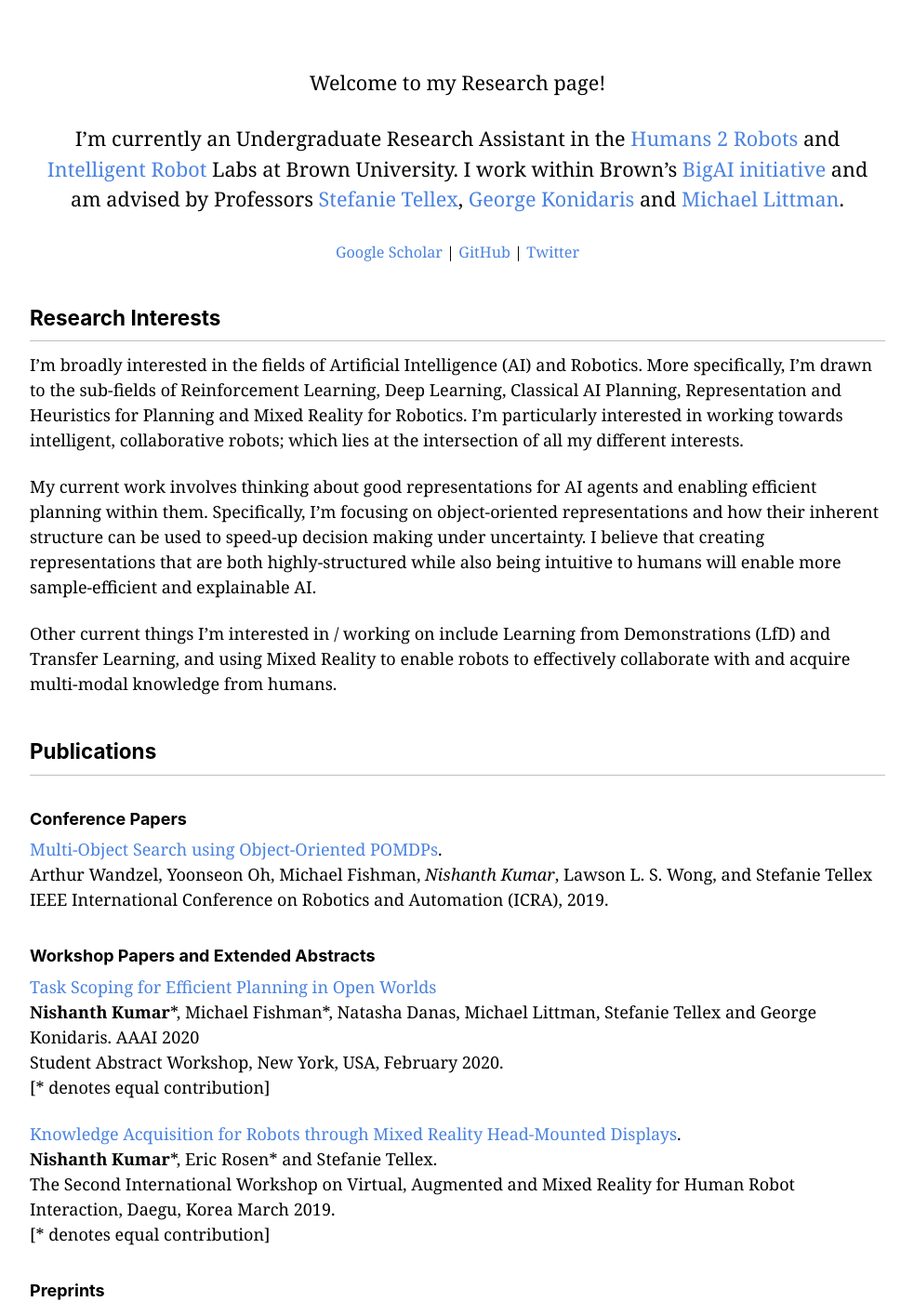
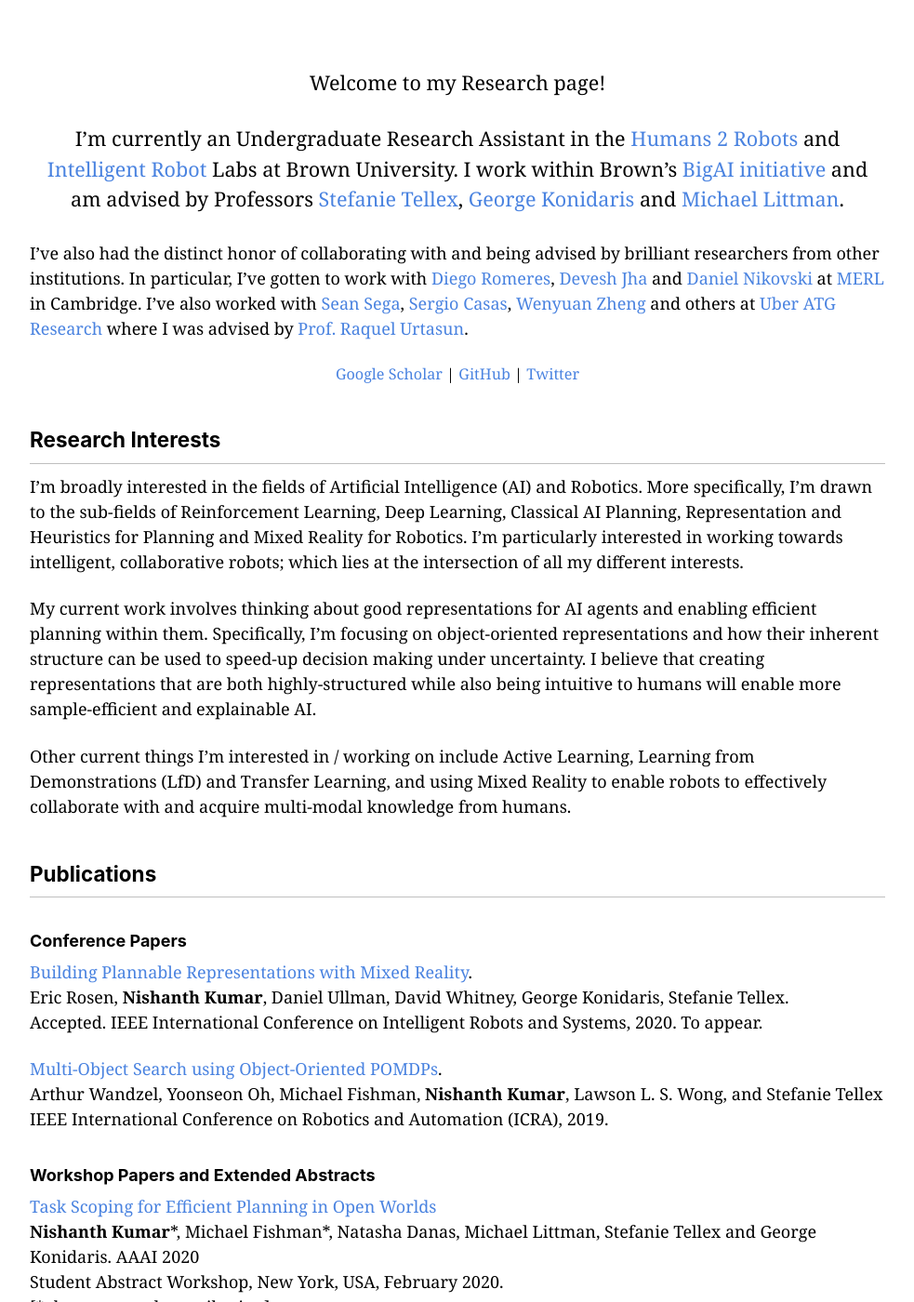
Before and after one commit to NishanthJKumar/NishanthJKumar.github.io, a Jekyll site: the page built from _pages/research.md, in a window 1280 px wide and 1400 px high, scrolled down 402 px. Shown: the whole window at 93% size, without its empty margins (148-1131 px from the left). Built offline with Jekyll 4.4.1, drawn with Linux system fonts in a browser that asks for light colours; cached includes are drawn as plain includes; nearby versions of some CDN libraries; some of the changed text lies outside the part shown.

Commit message:
Updated research page with IRoS paper!

```diff
--- a/_pages/research.md
+++ b/_pages/research.md
@@ -13,6 +13,8 @@
 I’m currently an Undergraduate Research Assistant in the [Humans 2 Robots](https://h2r.cs.brown.edu/) and [Intelligent Robot](http://irl.cs.brown.edu/) Labs at Brown University. I work within Brown’s [BigAI initiative](http://bigai.cs.brown.edu/) and am advised by Professors [Stefanie Tellex](https://cs.brown.edu/people/stellex/), [George Konidaris](http://cs.brown.edu/people/gdk/) and [Michael Littman](http://cs.brown.edu/~mlittman/).
 {: style="text-align: center;font-size: 120%"}
 
+I've also had the distinct honor of collaborating with and being advised by brilliant researchers from other institutions. In particular, I've gotten to work with [Diego Romeres](https://www.merl.com/people/romeres), [Devesh Jha](https://www.merl.com/people/jha) and [Daniel Nikovski](https://www.merl.com/people/nikovski) at [MERL](https://www.merl.com/research/) in Cambridge. I've also worked with [Sean Sega](https://www.uber.com/us/en/atg/research-and-development/researchers/sean-segal/), [Sergio Casas](https://www.uber.com/us/en/atg/research-and-development/researchers/sergio-casas/), [Wenyuan Zheng](https://www.uber.com/us/en/atg/research-and-development/researchers/wenyuan-zeng/) and others at [Uber ATG Research](https://www.uber.com/us/en/atg/research-and-development/) where I was advised by [Prof. Raquel Urtasun](http://www.cs.toronto.edu/~urtasun/).
+
 [Google Scholar](https://scholar.google.com/citations?user=FE512o4AAAAJ&hl=en) \| [GitHub](https://github.com/NishanthJKumar) \| [Twitter](https://twitter.com/nishanthkumar23)
 {: style="text-align: center;font-size: 90%"}
 
@@ -21,12 +23,16 @@
 
 My current work involves thinking about good representations for AI agents and enabling efficient planning within them. Specifically, I’m focusing on object-oriented representations and how their inherent structure can be used to speed-up decision making under uncertainty. I believe that creating representations that are both highly-structured while also being intuitive to humans will enable more sample-efficient and explainable AI.
 
-Other current things I’m interested in / working on include Learning from Demonstrations (LfD) and Transfer Learning, and using Mixed Reality to enable robots to effectively collaborate with and acquire multi-modal knowledge from humans.
+Other current things I’m interested in / working on include Active Learning, Learning from Demonstrations (LfD) and Transfer Learning, and using Mixed Reality to enable robots to effectively collaborate with and acquire multi-modal knowledge from humans.
 
 ## Publications
 ### Conference Papers
+[Building Plannable Representations with Mixed Reality](https://www.researchgate.net/publication/331571661_Bridging_the_Semantic_Gap_for_Robots_Action-Oriented_Semantic_Maps_via_Mixed_Reality).
+<br/> Eric Rosen, **Nishanth Kumar**, Daniel Ullman, David Whitney, George Konidaris, Stefanie Tellex.
+<br/> Accepted. IEEE International Conference on Intelligent Robots and Systems, 2020. To appear.
+
 [Multi-Object Search using Object-Oriented POMDPs](https://h2r.cs.brown.edu/wp-content/uploads/wandzel19.pdf).
-<br/> Arthur Wandzel, Yoonseon Oh, Michael Fishman, *Nishanth Kumar*, Lawson L. S. Wong, and Stefanie Tellex
+<br/> Arthur Wandzel, Yoonseon Oh, Michael Fishman, **Nishanth Kumar**, Lawson L. S. Wong, and Stefanie Tellex
 <br/> IEEE International Conference on Robotics and Automation (ICRA), 2019.
 
 ### Workshop Papers and Extended Abstracts
@@ -43,13 +49,8 @@
 [Learning Deep Parameterized Skills from Demonstration for Re-targetable Visuomotor Control](https://arxiv.org/abs/1910.10628)
 <br/> Jonathan Chang\*, **Nishanth Kumar**\*, Sean Hastings, Aaron Gokaslan, Diego Romeres, Devesh K. Jha, Daniel Nikovski, George Konidaris, Stefanie Tellex.
 <br/> Preprint.
-<br/> (Under Review RSS 2020)
+<br/> (To be submitted)
 <br/> [* denotes equal contribution. Work was done in collaboration with Mitsubishi Electric Research Laboratories]
-
-[Building Plannable Representations with Mixed Reality](https://www.researchgate.net/publication/331571661_Bridging_the_Semantic_Gap_for_Robots_Action-Oriented_Semantic_Maps_via_Mixed_Reality).
-<br/> Eric Rosen, **Nishanth Kumar**, Daniel Ullman, David Whitney, George Konidaris, Stefanie Tellex.
-<br/> Preprint
-<br/> (Under Review IRoS 2020)
 
 ### Other Publications
 [The Past and Present of Imitation Learning: A Citation Chain Study](https://arxiv.org/abs/2001.02328)
@@ -81,7 +82,7 @@
 
 ## Awards
 - [Heidelberg Laureate](https://www.heidelberg-laureate-forum.org/), 2020
-- [Goldwater Scholarship](https://goldwater.scholarsapply.org/), 2020
+- [Goldwater Scholarship](https://goldwater.scholarsapply.org/), 2020.
 - [CRA Outstanding Undergraduate Research Award Honorable Mention](http://awards.cs.brown.edu/2020/02/04/bayazit-galgana-kumar-and-safranchik-win-cra-outstanding-undergraduate-researcher-honorable-mentions/), 2019
 - The Second Ivy League Undergraduate Research Symposium, Best Plenary Presentation, 2019
 
```
